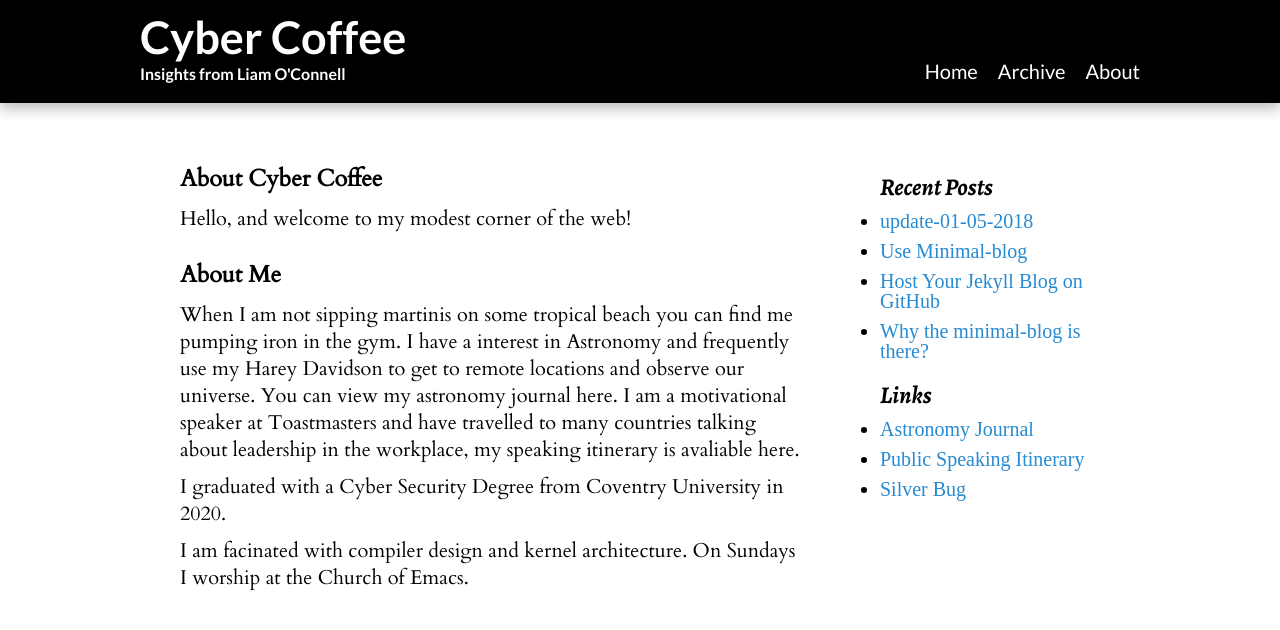
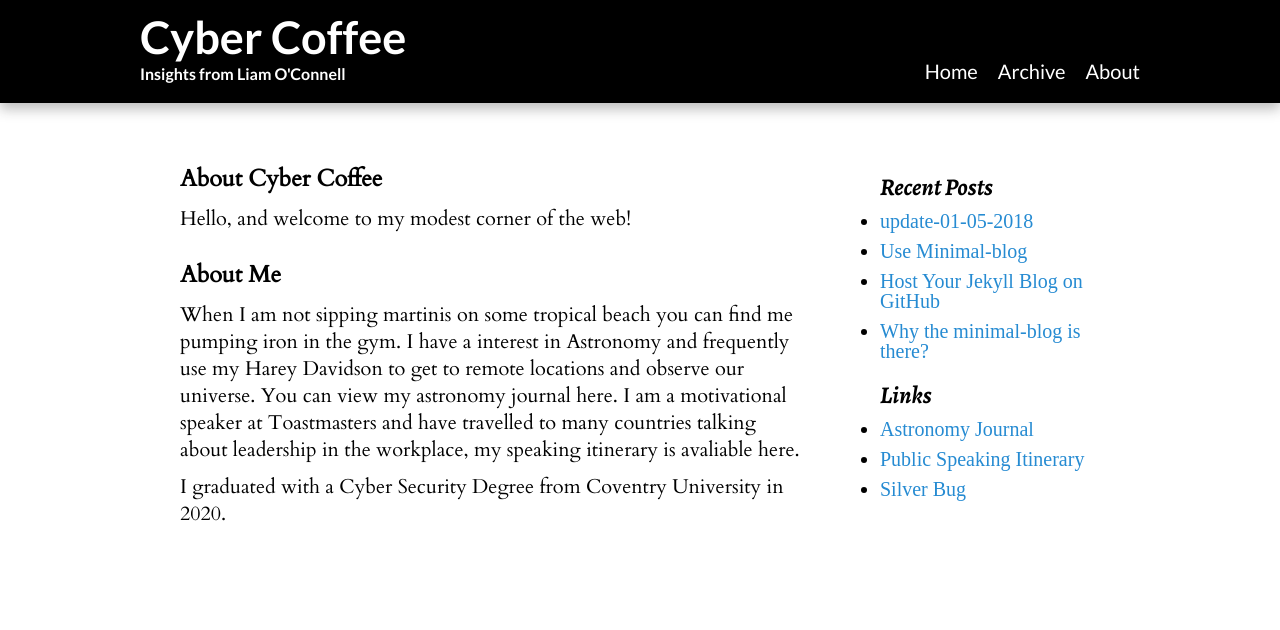
Before and after one commit to lpoconnell/CyberCoffee, a Jekyll site: the page built from list.html, in a window 1280 px wide. Shown: the top 630 px of the page. Built offline with Jekyll 4.4.1, drawn with Linux system fonts in a browser that asks for light colours; some web fonts are replaced.

Commit message:
Update list.html

```diff
--- a/list.html
+++ b/list.html
@@ -7,4 +7,3 @@ layout: default
 <h3>About Me</h3>
 <p>When I am not sipping martinis on some tropical beach you can find me pumping iron in the gym. I have a interest in Astronomy and frequently use my Harey Davidson to get to remote locations and observe our universe. You can view my astronomy journal here. I am a motivational speaker at Toastmasters and have travelled to many countries talking about leadership in the workplace, my speaking itinerary is avaliable here. </p>
 <p>I graduated with a Cyber Security Degree from Coventry University in 2020. </p>
-<p>I am facinated with compiler design and kernel architecture. On Sundays I worship at the Church of Emacs.</p>
```
